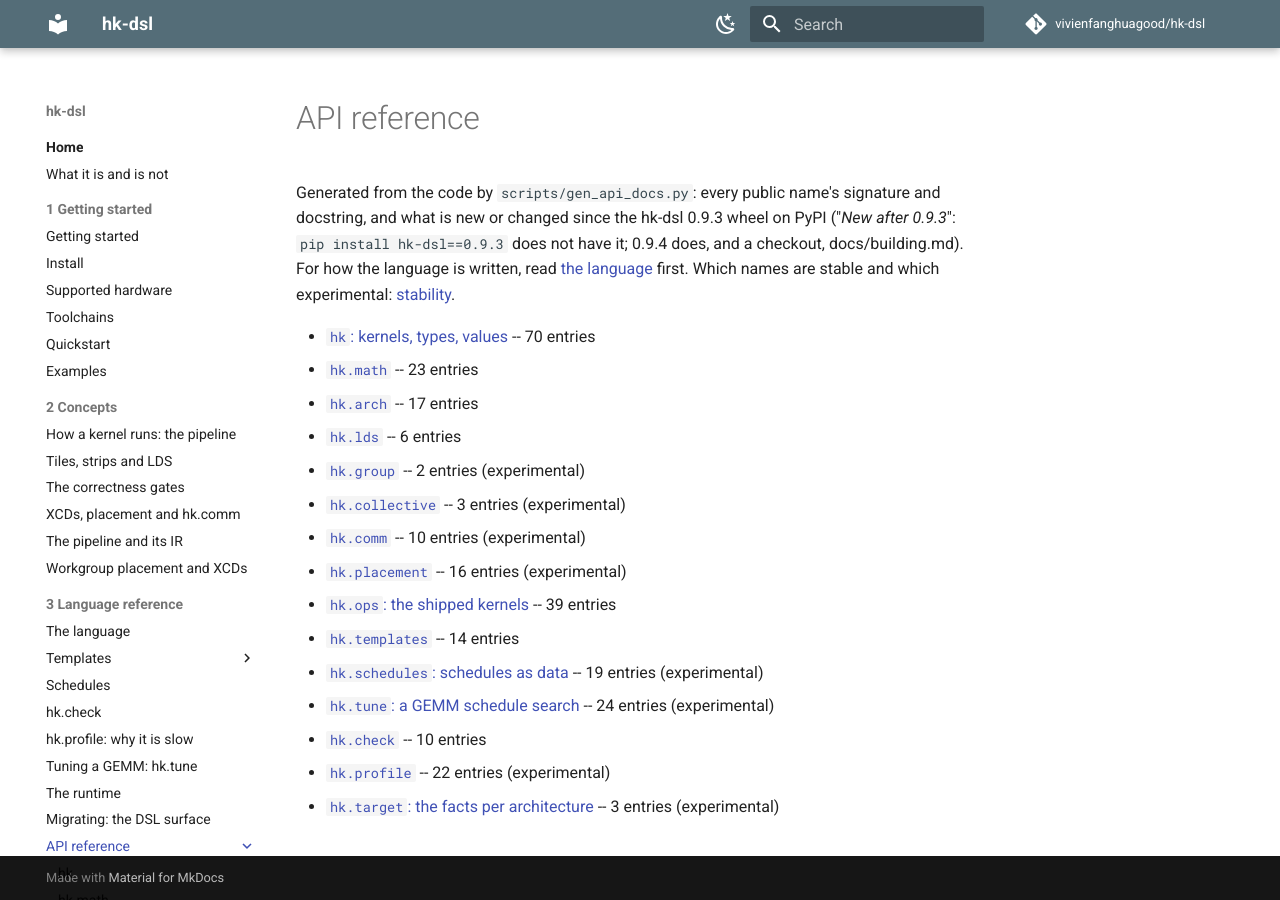
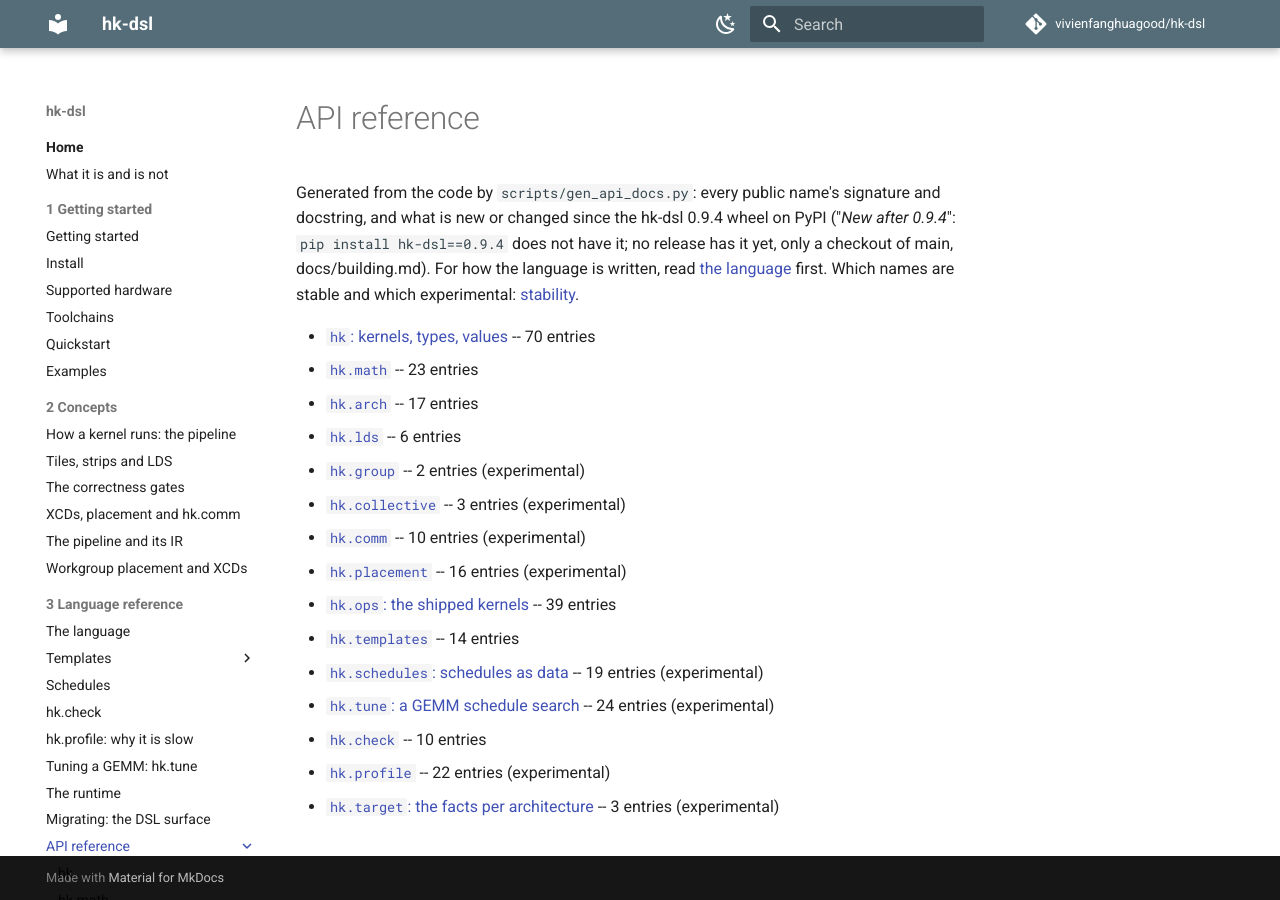
Before and after one commit to vivienfanghuagood/hk-dsl, an MkDocs documentation site: the page built from docs/api/README.md, in a window 1280 px wide. Built offline with MkDocs 1.6.1 and Material for MkDocs 9.7.7, drawn with Linux system fonts in a browser that asks for light colours; comment, search, counter and statistics services are not loaded.

Commit message:
post-release 0.9.4: API marks against the 0.9.4 wheel, RELEASE = None, CHANGELOG Unreleased
As #268 for 0.9.3: scripts/api_baseline_0.9.4.json from the v0.9.4 cp310 wheel; PYPI = "0.9.4",
RELEASE = None, regenerated; test_api_docs against 0.9.4; llms.txt, the skill and docs/README:
marks are New after 0.9.4, main only; an empty ## Unreleased at the top of CHANGELOG.

Co-Authored-By: Claude <noreply@anthropic.com>

```diff
--- a/docs/api/README.md
+++ b/docs/api/README.md
@@ -2,7 +2,7 @@
 
 # API reference
 
-Generated from the code by `scripts/gen_api_docs.py`: every public name's signature and docstring, and what is new or changed since the hk-dsl 0.9.3 wheel on PyPI ("*New after 0.9.3*": `pip install hk-dsl==0.9.3` does not have it; 0.9.4 does, and a checkout, docs/building.md). For how the language is written, read [the language](../language.md) first. Which names are stable and which experimental: [stability](../stability.md).
+Generated from the code by `scripts/gen_api_docs.py`: every public name's signature and docstring, and what is new or changed since the hk-dsl 0.9.4 wheel on PyPI ("*New after 0.9.4*": `pip install hk-dsl==0.9.4` does not have it; no release has it yet, only a checkout of main, docs/building.md). For how the language is written, read [the language](../language.md) first. Which names are stable and which experimental: [stability](../stability.md).
 
 - [`hk`: kernels, types, values](hk.md) -- 70 entries
 - [`hk.math`](hk.math.md) -- 23 entries
--- a/llms.txt
+++ b/llms.txt
@@ -68,7 +68,7 @@ It traces and runs on both GPUs, ragged shapes (100x1000) included; `hk.check` t
 
 ## Pitfalls
 
-- The docs describe main; `pip install hk-dsl` is 0.9.4 (check `hk.__version__`). The API reference marks what is *New after 0.9.3*: in 0.9.4, not in 0.9.3. 0.8.0 added, and 0.7.0 lacks, workgroup placement (`hk.kernel(placement=)`, `hk.Placement`, `hk.arch.xcd_count`), `hk.map_cpp`, the strip ops and element exchange. 0.6.0's synchronous `g.load` / `g.store` on gfx950 read and write past a partial last tile; 0.7.0's do not.
+- The docs describe main; `pip install hk-dsl` is 0.9.4 (check `hk.__version__`). The API reference marks what is *New after 0.9.4*: on main only, in no release yet. 0.8.0 added, and 0.7.0 lacks, workgroup placement (`hk.kernel(placement=)`, `hk.Placement`, `hk.arch.xcd_count`), `hk.map_cpp`, the strip ops and element exchange. 0.6.0's synchronous `g.load` / `g.store` on gfx950 read and write past a partial last tile; 0.7.0's do not.
 - Positional kernel parameters are tensors (`hk.Tensor[dtype]`, 4-D `(batch, depth, rows, cols)`; a 2-D tensor is `(rows, cols)`). Constexprs are keyword-only with a default, baked into the source: a new value is a new compile.
 - The transcendental math (gelu, dgelu, sqrt, rsqrt, silu) is fp32-only: load 16-bit data into an fp32 tile or strip (the load converts) and store it back (the store converts). `hk.math.gelu` is `F.gelu(x, approximate="tanh")`, not the erf default.
 - A strip's columns are whole chunks of `wave x run` (32 x run on gfx1100, 64 x run on gfx950): `CW=512` with `run=8` fits both. Read the wave from `hk.arch.target().wave` when a plan depends on it.
```
Also changed, not shown: CHANGELOG.md (+2 -0 lines), docs/README.md (+1 -1 lines), skills/hk-kernel/SKILL.md (+2 -2 lines), 4 other files.
